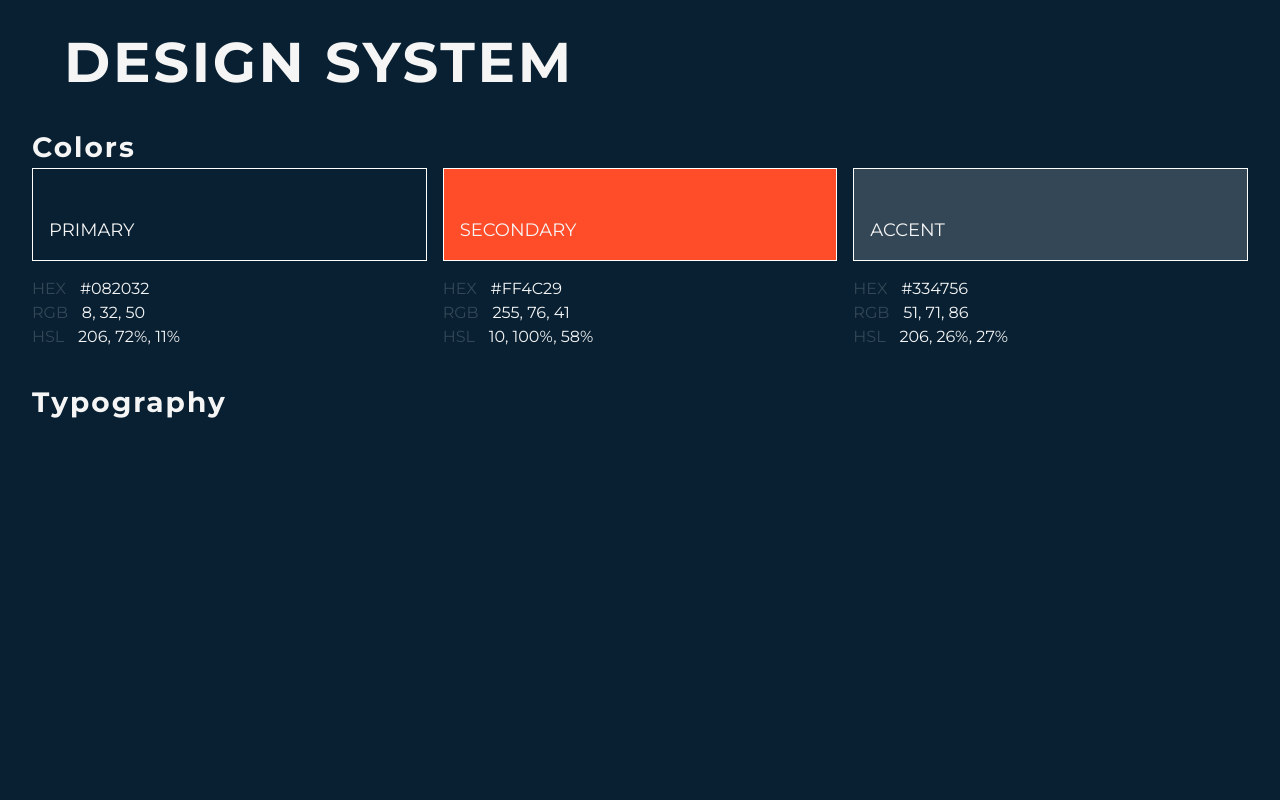
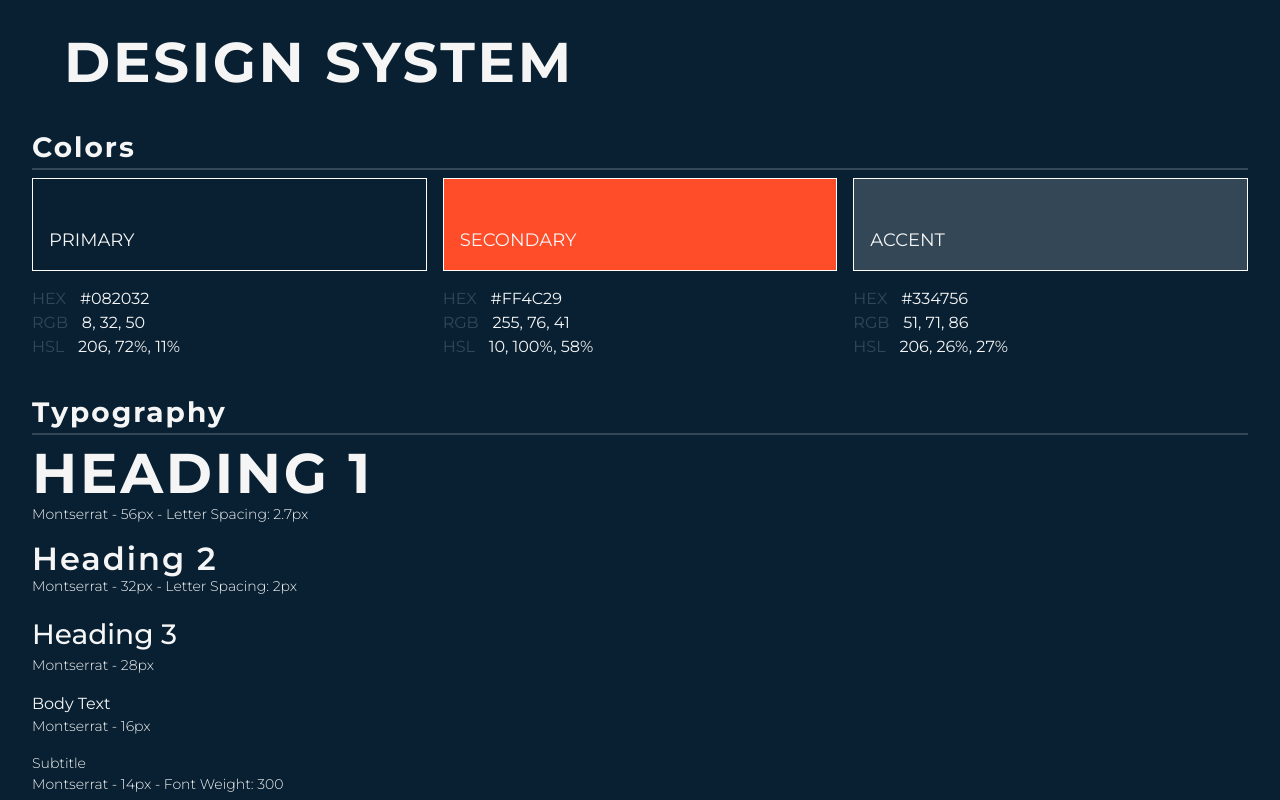
Before and after one commit to sean-roberts354/basic-javascript-projects, a plain HTML site: page design-system.html in a window 1280 px wide. Drawn offline with Linux system fonts and the light colour scheme.

Commit message:
Add typography section to design doc

```diff
--- a/design-system.html
+++ b/design-system.html
@@ -16,7 +16,7 @@
 <body class="bg-primary ff-sans-normal text-white">
       <main class="container">
             <h1 class="fs-700 uppercase letter-spacing-2" style="padding: 2rem;">Design System</h1>
-            <section>
+            <section id="colors">
                   <h2 class="fs-500 letter-spacing-3">Colors</h2>
                   <div class="grid" style="grid-template-columns: repeat(3, 1fr);">
                         <div class="flex-column color-item">
@@ -54,8 +54,30 @@
                         </div>
                   </div>
             </section>
-            <section>
+            <section id="typography">
                   <h2 class="fs-500 letter-spacing-3">Typography</h2>
+                  <div class="flex-column">
+                        <div class="typography-item">
+                              <p class="fs-700 letter-spacing-2 uppercase" style="font-weight: 700;">Heading 1</p>
+                              <p class="fs-200" style="font-weight: 300;">Montserrat - 56px - Letter Spacing: 2.7px</p>
+                        </div>
+                        <div class="typography-item">
+                              <p class="ff-sans-normal fs-600 letter-spacing-3" style="font-weight: 600;">Heading 2</p>
+                              <p class="fs-200" style="font-weight: 300;">Montserrat - 32px - Letter Spacing: 2px</p>
+                        </div>
+                        <div class="typography-item">
+                              <p class="fs-500" style="font-weight: 500;">Heading 3</p>
+                              <p class="fs-200" style="font-weight: 300;">Montserrat - 28px</p>
+                        </div>
+                        <div class="typography-item">
+                              <p class="fs-300">Body Text</p>
+                              <p class="fs-200">Montserrat - 16px</p>
+                        </div>
+                        <div class="typography-item">
+                              <p class="fs-200" style="font-weight: 300;">Subtitle</p>
+                              <p class="fs-200" style="font-weight: 300;">Montserrat - 14px - Font Weight: 300</p>
+                        </div>
+                  </div>
             </section>
       </main>
 </body>
--- a/main.scss
+++ b/main.scss
@@ -65,6 +65,17 @@ body {
       text-rendering: optimizeSpeed;
       line-height: 1.5;
 }
+
+/* // Remove default font-weights (Commented out for now because I actually like the default weights and don't want to keep re-adding them.
+h1,
+h2,
+h3,
+h4,
+h5,
+h6,
+p {
+      font-weight: 400;
+} */
 
 // Reset text-decoration for links without a class
 a:not([class]) {
@@ -162,7 +173,7 @@ select {
 .fs-500 { font-size: $fs-500;}
 .fs-400 { font-size: $fs-400;}
 .fs-300 { font-size: $fs-300;}
-.fs-200 { font-size: $fs-200;}
+.fs-200 { font-size: $fs-200; font-weight: 300;}
 
 .fs-900,
 .fs-800,
@@ -193,6 +204,13 @@ section:not(:last-child) {
       margin-bottom: 2rem;
 }
 
+section > h2 {
+      margin-bottom: .5rem;
+      border-bottom: $clr-accent solid 2px;
+}
+
+
+
 .color-item {
       p > span {
             color: $clr-accent;
```
Also changed, not shown: main.css, 1 other file.
